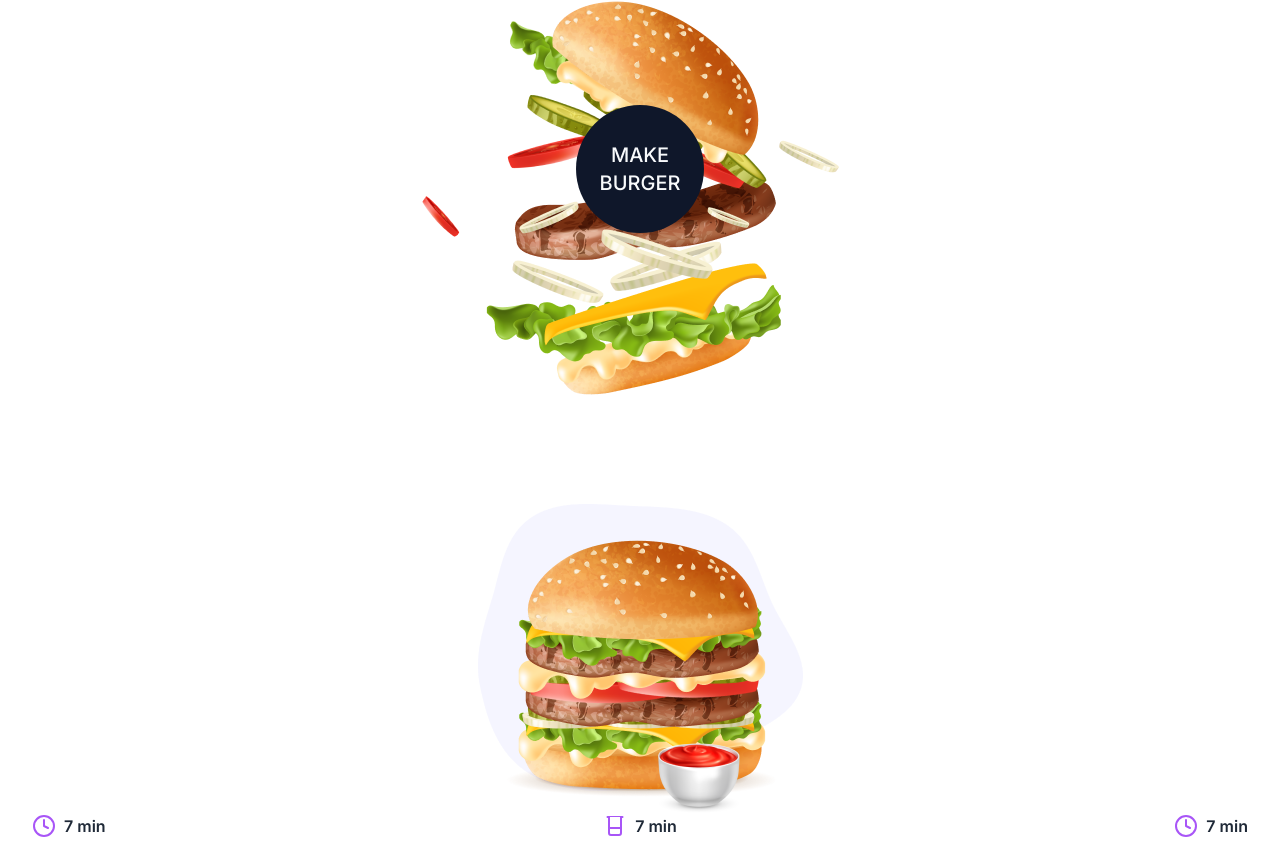
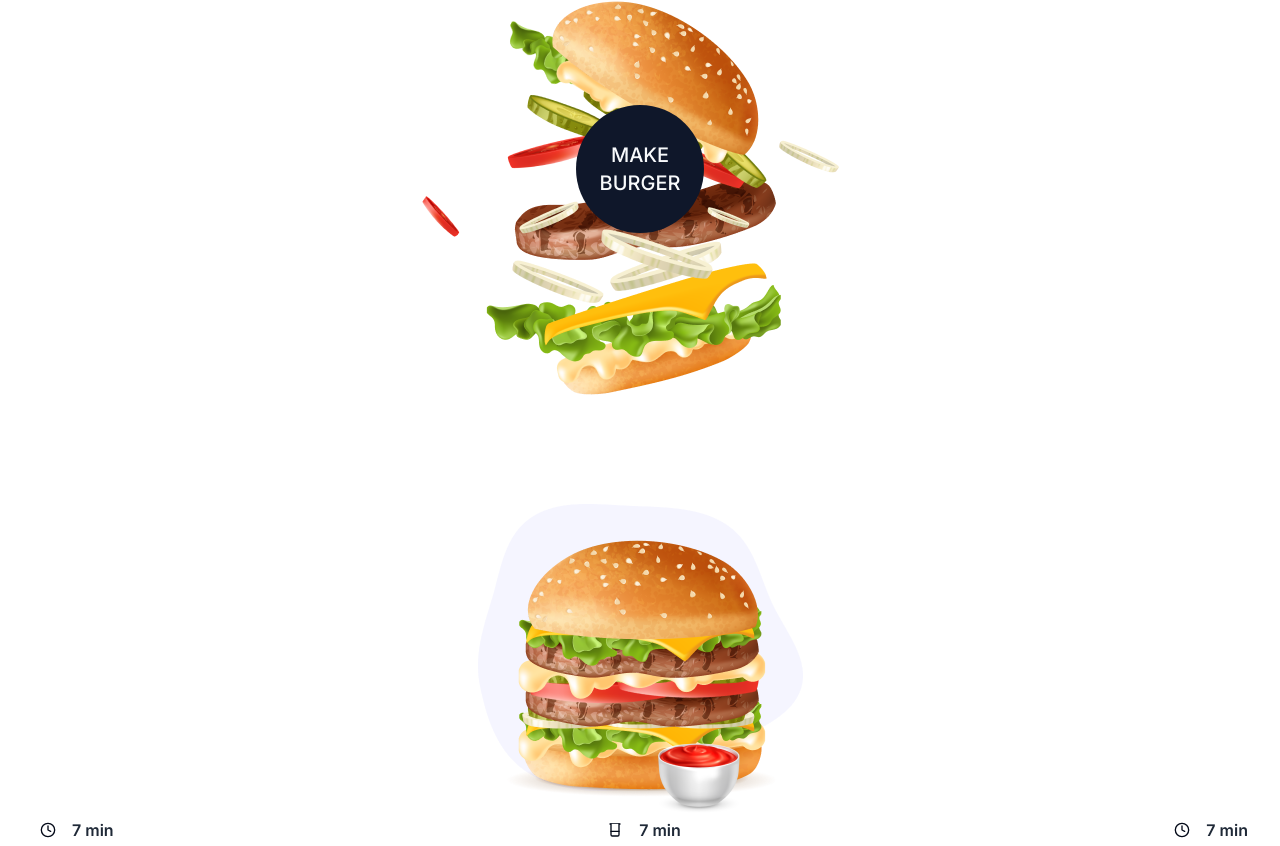
Before and after one commit to Alek30k/Make-Your-Burguer, a Next.js app: page / in a window 1280 px wide. Shown: the part 275-1121 px from the top of the page. Built offline with nearby package versions, Linux system fonts and the light colour scheme.

Commit message:
last commit

```diff
--- a/components/cart/cart-header.tsx
+++ b/components/cart/cart-header.tsx
@@ -1,3 +1,5 @@
+import { cn } from "@/lib/utils";
+
 interface Props {
   text?: string;
   icon: React.ElementType;
@@ -5,14 +7,16 @@ interface Props {
 }
 
 const CartHeader = ({ text, icon: Icon, iconColor }: Props) => {
-  const baseIconColor =
+  const baseBgIconColor =
     "p-2 h-8 w-8 bg-purple-500 inline-block rounded-full justify-center items-center inline-flex";
+
+  const baseIconColor = "fill-white stroke-purple-500";
 
   return (
     <div>
       <article className="flex gap-x-2 items-center">
-        <span className="">
-          <Icon className="fill-white stroke-purple-500" />
+        <span className={cn(baseBgIconColor, `bg-${iconColor}-600`)}>
+          <Icon className={cn(baseIconColor, `stroke-${iconColor}-600`)} />
         </span>
         <span className="text-gray-800 leading-tight font-semibold">
           {text}
```
